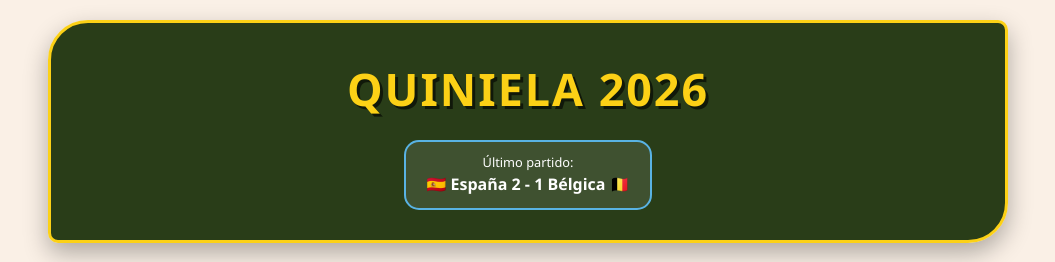
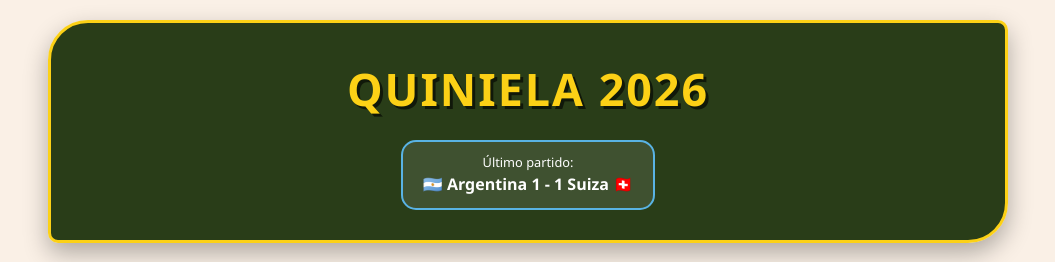
Before and after one commit to alberto88vala-dev/quiniela-mundial-2026, a React (Vite) app: page / in a window 1280 px wide. Shown: the top 262 px of the page, without its empty margins (112-1167 px from the left). Built offline with nearby package versions, Linux system fonts and the light colour scheme.

Commit message:
argentina

```diff
--- a/src/pages/QuinielaManual.jsx
+++ b/src/pages/QuinielaManual.jsx
@@ -32,6 +32,8 @@ export default function QuinielaManual() {
     96: { regular: "0 - 0", penales: "4 - 3" }, // G-85 vs G-87
     97: { regular: "2 - 0" }, // G-89 vs G-90
     98: { regular: "2 - 1"}, // G-93 vs G-94
+    99: { regular: "1 - 1" }, // G-91 vs G-92
+    100: { regular: "1 - 1" }, // G-95 vs G-96
 
     };
 
```
